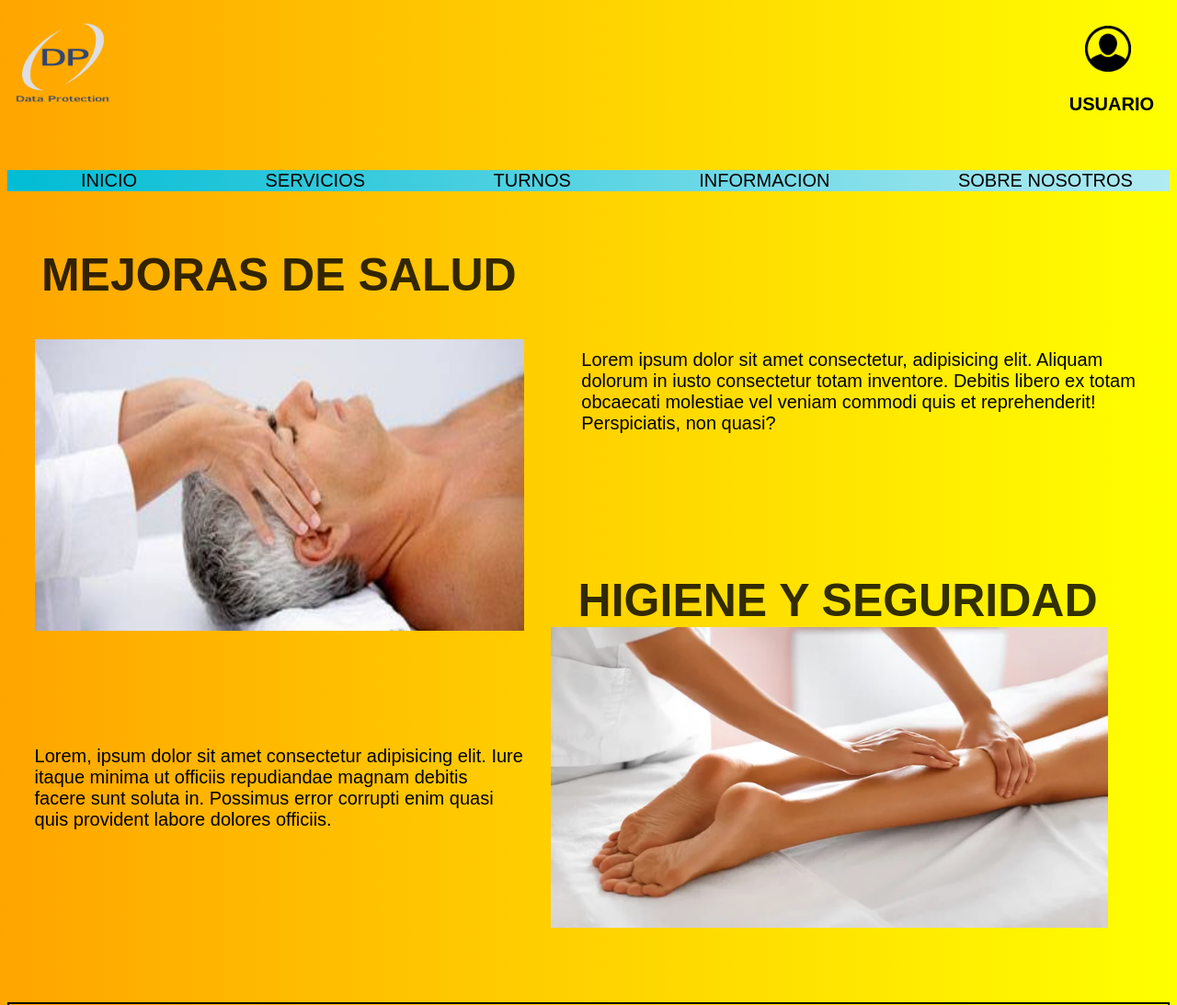
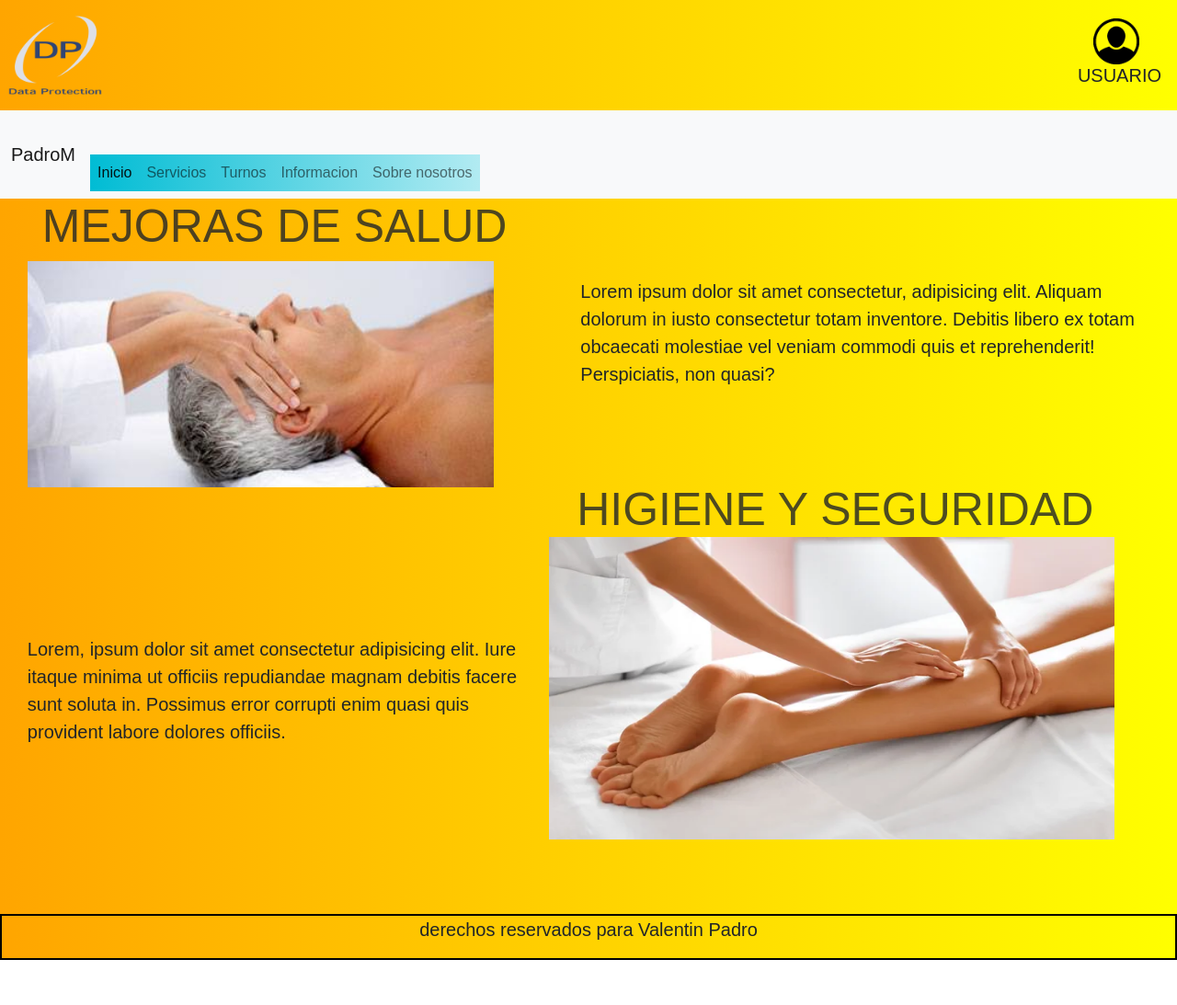
Before and after one commit to valentinpadro/tarea-coder-house, a plain HTML site: page index.html in a window 1280 px wide. Shown: the top 1093 px of the page at 92% size. After the commit the page ends 1044 px from the top, so only its background shows below. Drawn offline with nearby package versions, Linux system fonts and the light colour scheme.

Commit message:
Tarea boostrap

```diff
--- a/index.html
+++ b/index.html
@@ -5,7 +5,8 @@
     <meta http-equiv="X-UA-Compatible" content="IE=edge" />
     <meta name="viewport" content="width=device-width, initial-scale=1.0" />
     <title>Clase 2</title>
-
+<!-- CSS only -->
+<link href="https://cdn.jsdelivr.net/npm/bootstrap@5.2.0/dist/css/bootstrap.min.css" rel="stylesheet" integrity="sha384-gH2yIJqKdNHPEq0n4Mqa/HGKIhSkIHeL5AyhkYV8i59U5AR6csBvApHHNl/vI1Bx" crossorigin="anonymous">
     <!-- css -->
     <link rel="stylesheet" href="css/style.css" />
   </head>
@@ -20,28 +21,32 @@
       </div>
     </header>
     <section class="navegacion">
-      <nav>
-        <ul>
-          <li><a class="links animacionUno" href="index.html">Inicio</a></li>
-          <li>
-            <a class="links animacionUno" href="paginas/Servicios.html"
-              >Servicios</a
-            >
-          </li>
-          <li>
-            <a class="links animacionUno" href="paginas/Turnos.html">Turnos</a>
-          </li>
-          <li>
-            <a class="links animacionUno" href="paginas/Infromacion.html"
-              >Informacion</a
-            >
-          </li>
-          <li>
-            <a class="links animacionUno" href="paginas/Sobrenosotros.html"
-              >Sobre Nosotros</a
-            >
-          </li>
-        </ul>
+      <nav class="navbar navbar-expand-lg bg-light">
+        <div class="container-fluid">
+          <a class="navbar-brand" href="#">PadroM</a>
+          <button class="navbar-toggler" type="button" data-bs-toggle="collapse" data-bs-target="#navbarNav" aria-controls="navbarNav" aria-expanded="false" aria-label="Toggle navigation">
+            <span class="navbar-toggler-icon"></span>
+          </button>
+          <div class="collapse navbar-collapse" id="navbarNav">
+            <ul class="navbar-nav">
+              <li class="nav-item">
+                <a class="nav-link active" aria-current="page" href="index.html">Inicio</a>
+              </li>
+              <li class="nav-item">
+                <a class="nav-link" href="paginas/Servicios.html">Servicios</a>
+              </li>
+              <li class="nav-item">
+                <a class="nav-link" href="paginas/Turnos.html">Turnos</a>
+              </li>
+              <li class="nav-item">
+                <a class="nav-link" href="paginas/Infromacion.html">Informacion</a>
+              </li>
+              <li class="nav-item">
+                <a class="nav-link" href="/paginas/Sobrenosotros.html">Sobre nosotros</a>
+              </li>
+            </ul>
+          </div>
+        </div>
       </nav>
     </section>
     <main class="gridPadre">
@@ -77,5 +82,7 @@
     <footer>
       <p>derechos reservados para Valentin Padro</p>
     </footer>
+    <!-- JavaScript Bundle with Popper -->
+<script src="https://cdn.jsdelivr.net/npm/bootstrap@5.2.0/dist/js/bootstrap.bundle.min.js" integrity="sha384-A3rJD856KowSb7dwlZdYEkO39Gagi7vIsF0jrRAoQmDKKtQBHUuLZ9AsSv4jD4Xa" crossorigin="anonymous"></script>
   </body>
 </html>
```
